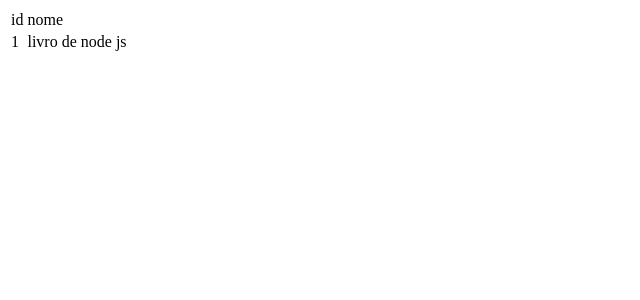
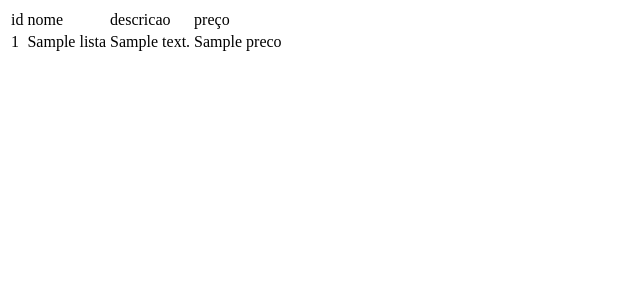
Before and after one commit to rgattermann/course-alura-node-js, a Node server app: template app/views/products/list.ejs in a window 1280 px wide. Shown: the top 300 px of the page, without its empty margins (0-640 px from the left). Run offline with Node 20, Linux system fonts and the light colour scheme; the template is opened without the code that fills it: most values are stand-ins (such as "Sample title", 1, 10 or a date in 2020).

Commit message:
Add render data page

```diff
--- a/app/routes/products.js
+++ b/app/routes/products.js
@@ -9,7 +9,7 @@ module.exports = function (app) {
         });
 
         connection.query('SELECT * FROM livros', function(err, result) {
-            res.send(result);
+            res.render('products/list', {lista: result});
         });
         connection.end()
     });
--- a/app/views/products/list.ejs
+++ b/app/views/products/list.ejs
@@ -4,11 +4,17 @@
             <tr>
                 <td>id</td>
                 <td>nome</td>
+                <td>descricao</td>
+                <td>preço</td>
             </tr>
-            <tr>
-                <td>1</td>
-                <td>livro de node js</td>
-            </tr>
+            <% for (var i=0; i < lista.length; i++) {%>
+                <tr>
+                    <td><%=lista[i].id %></td>
+                    <td><%=lista[i].nome %></td>
+                    <td><%=lista[i].descricao %></td>
+                    <td><%=lista[i].preco %></td>
+                </tr>
+            <% }%>
         </table>
     </body>
 </html>
```
